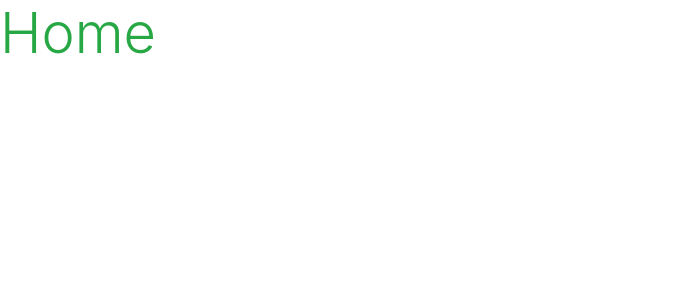
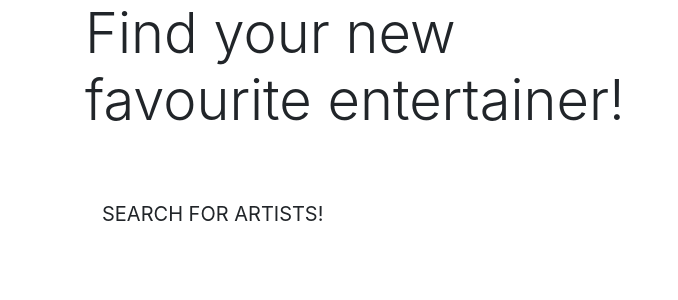
Before and after one commit to Gurimarie/Entertainments-r-us, a Django app: page / in a window 1280 px wide. Shown: the top 300 px of the page, without its empty margins (0-678 px from the left). Run offline with Django 3.2, Linux system fonts and the light colour scheme.

Commit message:
Add home-page content

```diff
--- a/home/templates/home/index.html
+++ b/home/templates/home/index.html
@@ -1,6 +1,29 @@
 {% extends "base.html" %}
 {% load static %}
 
+{% block page_header %}
+    <div class="container header-container">
+        <div class="row">
+            <div class="col">
+
+            </div>
+        </div>
+    </div>
+{% endblock %}
+
 {% block content %}
-    <h1 class="display-4 text-success">Home</h1>
+    <div class="container h-100">
+        <div class="row h-100">
+            <div class="col-7 col-md-6 my-auto">
+                <h1 class="display-4 logo-font text-black">
+                    Find your new favourite entertainer!
+                </h1>
+                <div class="my-5">
+                    <h4>
+                        <a href="" class="search-artists-button btn btn-lg rounded-0 text-uppercase py-3">Search for artists!</a>
+                    </h4>
+                </div>
+            </div>
+        </div>
+    </div>
 {% endblock %}
```
